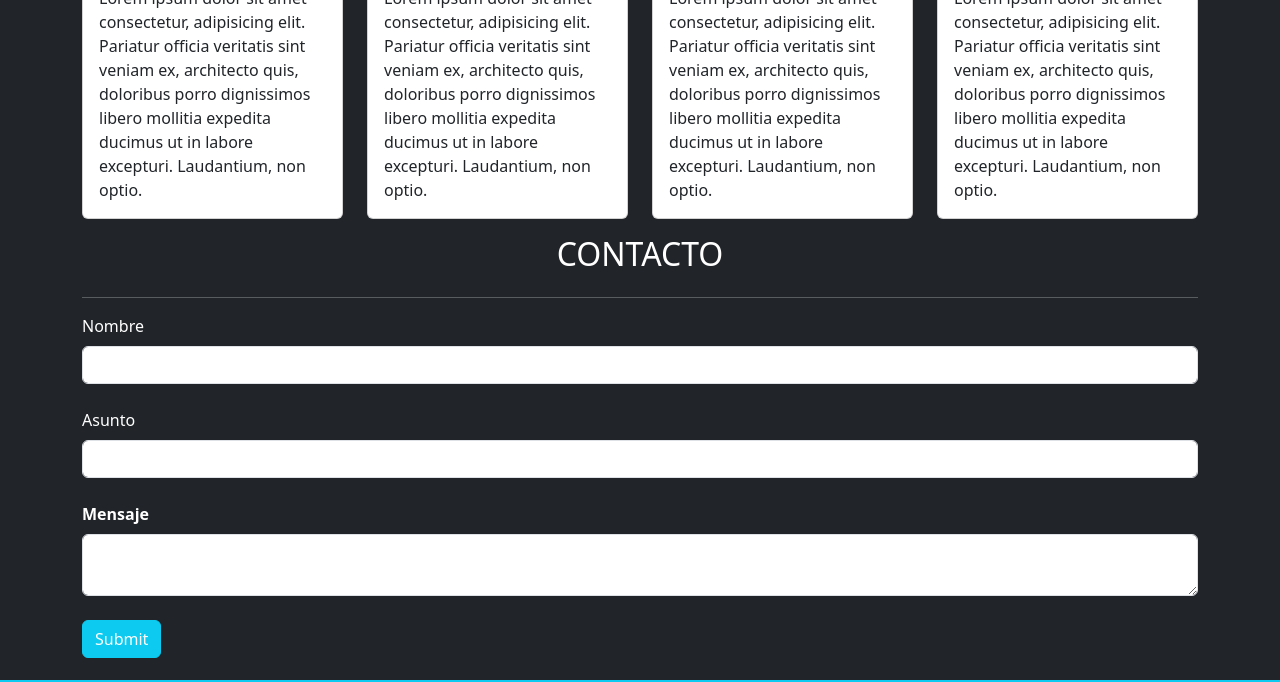
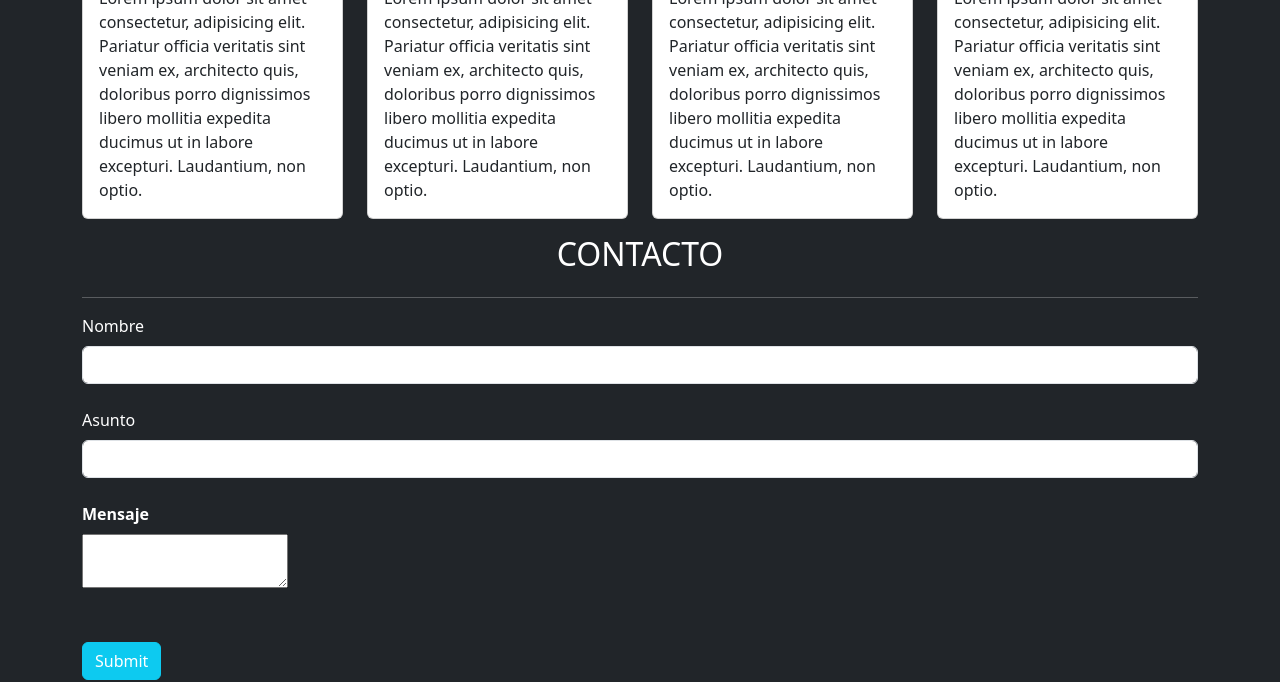
Before and after one commit to JuanaC24/Viajes_Chile, a plain HTML site: page index.html in a window 1280 px wide. Shown: the part 1742-2424 px from the top of the page. Drawn offline with nearby package versions, Linux system fonts and the light colour scheme.

Commit message:
se modifica textarea linea 205

```diff
--- a/index.html
+++ b/index.html
@@ -201,7 +201,9 @@
               </div>
               <div class="form-group mb-4">
                 <label class="mb-2 fw-bold">Mensaje</label>
-                <textarea class="form-control"></textarea>
+                <div>
+                <textarea class="textarea" id="message" name="message" required></textarea><br><br>
+                </div>
               </div>
 
               </div>
```
